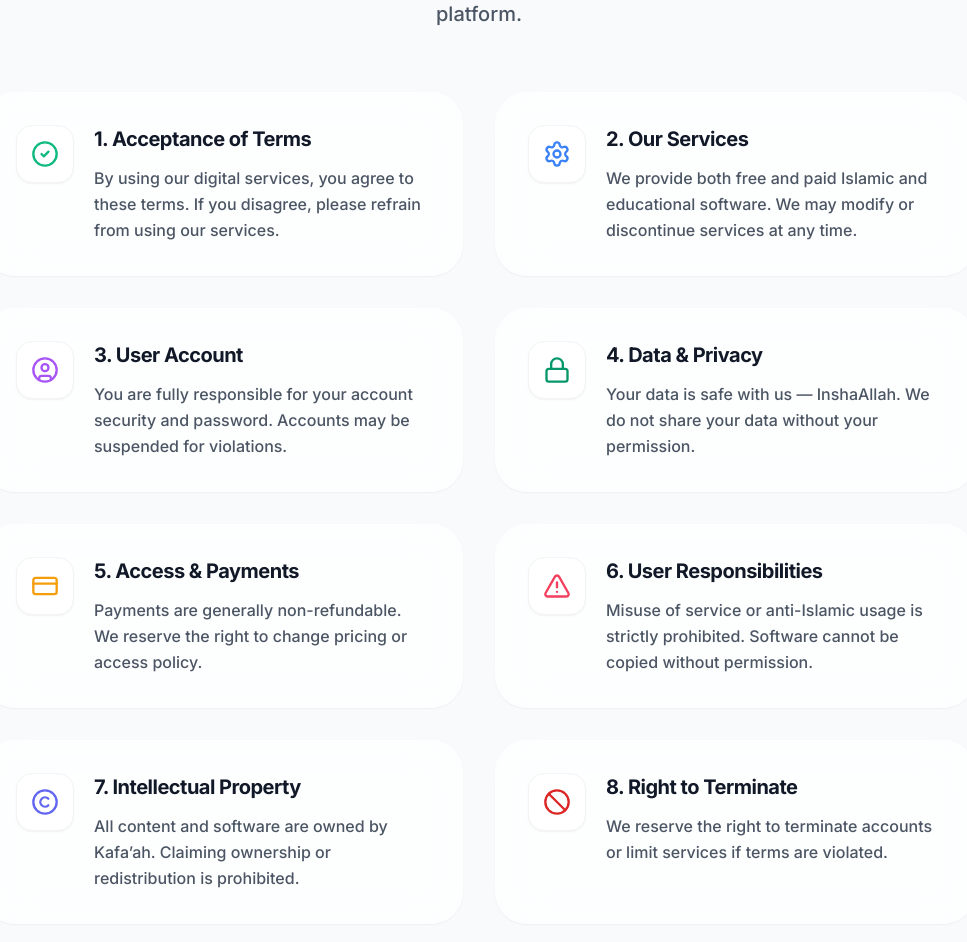
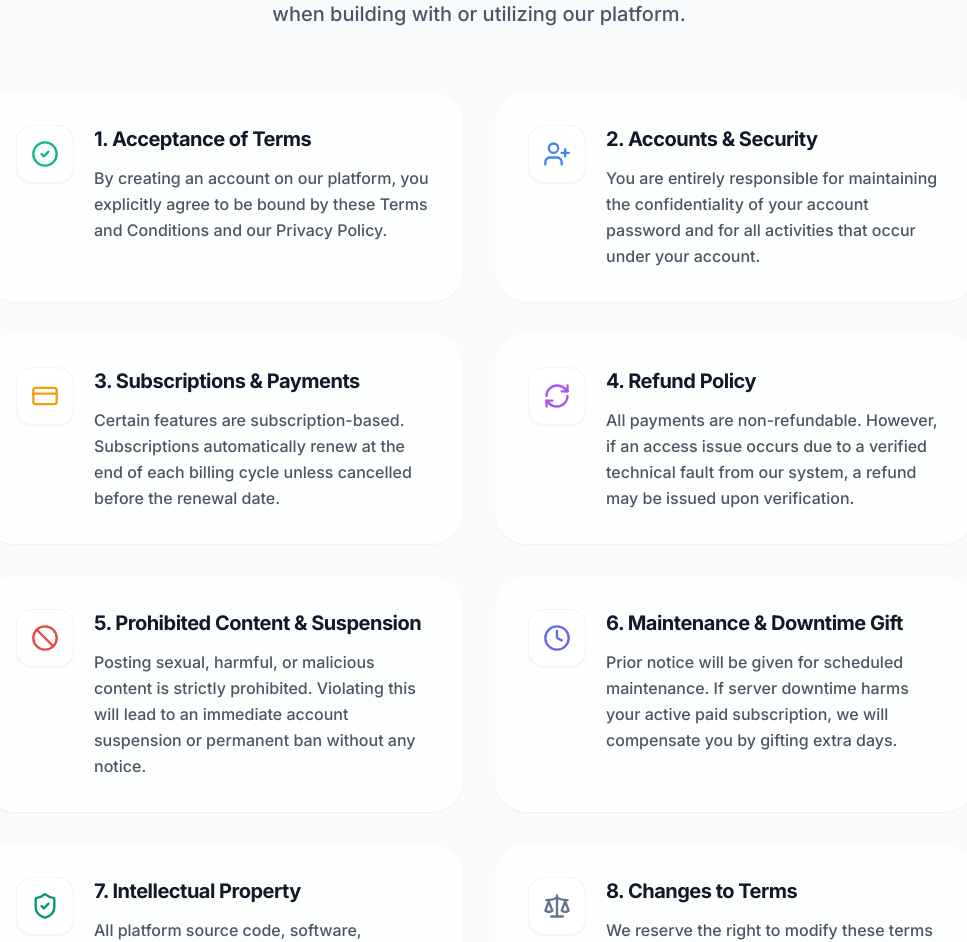
Before and after one commit to kafaahbd/kafaahbd, a React (Vite) app: page /terms-conditions in a window 1280 px wide. Shown: the part 392-1334 px from the top of the page, without its empty margins (161-1128 px from the left). Built offline with nearby package versions, Linux system fonts and the light colour scheme.

Commit message:
Update TermsConditions

```diff
--- a/src/pages/TermsConditions.tsx
+++ b/src/pages/TermsConditions.tsx
@@ -4,15 +4,13 @@ import ScrollAnimation from "../components/ScrollAnimation";
 import Breadcrumb from "../components/Breadcrumb";
 import { useLanguage } from "../contexts/LanguageContext";
 import {
-  Gavel,
   CheckCircle2,
-  Settings,
-  UserCircle,
-  Lock,
+  UserPlus,
   CreditCard,
-  AlertTriangle,
-  Copyright,
   Ban,
+  Clock,
+  ShieldCheck,
+  RefreshCw,
   Mail,
   Scale
 } from 'lucide-react';
@@ -26,65 +24,65 @@ const TermsConditions: React.FC = () => {
       icon: <CheckCircle2 className="text-emerald-500" size={28} />,
       title: isBn ? "১. শর্তাবলী গ্রহণ" : "1. Acceptance of Terms",
       content: isBn
-        ? "আমাদের যেকোনো ডিজিটাল সেবা ব্যবহার করলে আপনি এই শর্তাবলী মেনে নিচ্ছেন। দ্বিমত থাকলে দয়া করে সেবা ব্যবহার থেকে বিরত থাকুন।"
-        : "By using our digital services, you agree to these terms. If you disagree, please refrain from using our services.",
+        ? "আমাদের প্ল্যাটফর্মে একটি অ্যাকাউন্ট তৈরি করার মাধ্যমে আপনি আমাদের শর্তাবলী এবং গোপনীয়তা নীতি মেনে চলতে স্পষ্টভাবে সম্মত হচ্ছেন।"
+        : "By creating an account on our platform, you explicitly agree to be bound by these Terms and Conditions and our Privacy Policy.",
       gradient: "from-emerald-500/10 to-teal-500/5 dark:from-emerald-500/20 dark:to-teal-500/10"
     },
     {
-      icon: <Settings className="text-blue-500" size={28} />,
-      title: isBn ? "২. আমাদের সেবা" : "2. Our Services",
+      icon: <UserPlus className="text-blue-500" size={28} />,
+      title: isBn ? "২. অ্যাকাউন্ট ও নিরাপত্তা" : "2. Accounts & Security",
       content: isBn
-        ? "আমরা ফ্রি এবং পেইড উভয় প্রকার ইসলামিক ও এডুকেশনাল সফটওয়্যার প্রদান করি। আমরা যেকোনো সময় সেবা পরিবর্তন বা বন্ধ করতে পারি।"
-        : "We provide both free and paid Islamic and educational software. We may modify or discontinue services at any time.",
+        ? "অ্যাকাউন্টের পাসওয়ার্ড সুরক্ষিত রাখা এবং আপনার অ্যাকাউন্টের অধীনে সংঘটিত সমস্ত কার্যক্রমের জন্য আপনি সম্পূর্ণ দায়ী থাকবেন।"
+        : "You are entirely responsible for maintaining the confidentiality of your account password and for all activities that occur under your account.",
       gradient: "from-blue-500/10 to-cyan-500/5 dark:from-blue-500/20 dark:to-cyan-500/10"
     },
     {
-      icon: <UserCircle className="text-purple-500" size={28} />,
-      title: isBn ? "৩. ইউজার অ্যাকাউন্ট" : "3. User Account",
+      icon: <CreditCard className="text-amber-500" size={28} />,
+      title: isBn ? "৩. সাবস্ক্রিপশন ও পেমেন্ট" : "3. Subscriptions & Payments",
       content: isBn
-        ? "অ্যাকাউন্টের নিরাপত্তা এবং পাসওয়ার্ড ব্যবহারের জন্য আপনি সম্পূর্ণ দায়ী। শর্ত লঙ্ঘন করলে অ্যাকাউন্ট স্থগিত করা হতে পারে।"
-        : "You are fully responsible for your account security and password. Accounts may be suspended for violations.",
+        ? "কিছু প্রিমিয়াম সেবা সাবস্ক্রিপশন ভিত্তিক। সাবস্ক্রিপশন পিরিয়ড শেষ হওয়ার আগে বাতিল না করলে এটি স্বয়ংক্রিয়ভাবে নবায়ন (Renew) হবে।"
+        : "Certain features are subscription-based. Subscriptions automatically renew at the end of each billing cycle unless cancelled before the renewal date.",
+      gradient: "from-amber-500/10 to-orange-500/5 dark:from-amber-500/20 dark:to-orange-500/10"
+    },
+    {
+      icon: <RefreshCw className="text-purple-500" size={28} />,
+      title: isBn ? "৪. রিফান্ড পলিসি" : "4. Refund Policy",
+      content: isBn
+        ? "সাধারণত পেমেন্ট সম্পূর্ণ অফেরতযোগ্য। তবে, আমাদের পক্ষ থেকে কোনো টেকনিক্যাল ত্রুটির কারণে সমস্যা হলে তা যাচাই সাপেক্ষে রিফান্ড করা হবে।"
+        : "All payments are non-refundable. However, if an access issue occurs due to a verified technical fault from our system, a refund may be issued upon verification.",
       gradient: "from-purple-500/10 to-fuchsia-500/5 dark:from-purple-500/20 dark:to-fuchsia-500/10"
     },
     {
-      icon: <Lock className="text-emerald-600 dark:text-emerald-400" size={28} />,
-      title: isBn ? "৪. নিরাপত্তা ও গোপনীয়তা" : "4. Data & Privacy",
+      icon: <Ban className="text-red-500" size={28} />,
+      title: isBn ? "৫. নিষিদ্ধ কনটেন্ট ও সাসপেনশন" : "5. Prohibited Content & Suspension",
       content: isBn
-        ? "আপনার তথ্য আমাদের কাছে নিরাপদ — ইনশাআল্লাহ। আমরা অনুমতি ছাড়া আপনার ডাটা কারো কাছে শেয়ার করি না।"
-        : "Your data is safe with us — InshaAllah. We do not share your data without your permission.",
+        ? "যৌন, ক্ষতিকারক বা স্প্যাম কনটেন্ট তৈরি করা সম্পূর্ণ নিষিদ্ধ। এই নিয়ম লঙ্ঘন করলে কোনো পূর্ব নোটিশ ছাড়াই অ্যাকাউন্ট চিরতরে ব্যান বা স্থগিত করা হবে।"
+        : "Posting sexual, harmful, or malicious content is strictly prohibited. Violating this will lead to an immediate account suspension or permanent ban without any notice.",
+      gradient: "from-red-500/10 to-rose-500/5 dark:from-red-500/20 dark:to-rose-500/10"
+    },
+    {
+      icon: <Clock className="text-indigo-500" size={28} />,
+      title: isBn ? "৬. সার্ভার মেইনটেন্যান্স ও ক্ষতিপূরণ" : "6. Maintenance & Downtime Gift",
+      content: isBn
+        ? "সার্ভার মেইনটেন্যান্সের আগে নোটিশ দেওয়া হবে। মেইনটেন্যান্সের কারণে পেইড সাবস্ক্রিপশনের ক্ষতি হলে ব্যবহারকারীকে অতিরিক্ত দিন গিফট করা হবে।"
+        : "Prior notice will be given for scheduled maintenance. If server downtime harms your active paid subscription, we will compensate you by gifting extra days.",
+      gradient: "from-indigo-500/10 to-violet-500/5 dark:from-indigo-500/20 dark:to-violet-500/10"
+    },
+    {
+      icon: <ShieldCheck className="text-emerald-600 dark:text-emerald-400" size={28} />,
+      title: isBn ? "৭. মেধা সম্পদ ও লাইসেন্স" : "7. Intellectual Property",
+      content: isBn
+        ? "প্ল্যাটফর্মের সমস্ত কোড, ডিজাইন এবং কনটেন্ট Kafa'ah-এর নিজস্ব সম্পত্তি। অনুমতি ছাড়া তা কপি, বিতরণ বা রি-সেলার করা আইনত দণ্ডনীয়।"
+        : "All platform source code, software, designs, and materials are owned by Kafa'ah. Unauthorized replication or redistribution is strictly prohibited.",
       gradient: "from-green-500/10 to-emerald-500/5 dark:from-green-500/20 dark:to-emerald-500/10"
     },
     {
-      icon: <CreditCard className="text-amber-500" size={28} />,
-      title: isBn ? "৫. ফ্রি ও পেইড এক্সেস" : "5. Access & Payments",
+      icon: <Scale className="text-slate-500" size={28} />,
+      title: isBn ? "৮. নীতিমালার পরিবর্তন" : "8. Changes to Terms",
       content: isBn
-        ? "পেমেন্ট সাধারণত অফেরতযোগ্য। আমরা যেকোনো সময় মূল্য বা অ্যাক্সেস পলিসি পরিবর্তনের অধিকার রাখি।"
-        : "Payments are generally non-refundable. We reserve the right to change pricing or access policy.",
-      gradient: "from-amber-500/10 to-orange-500/5 dark:from-amber-500/20 dark:to-orange-500/10"
-    },
-    {
-      icon: <AlertTriangle className="text-rose-500" size={28} />,
-      title: isBn ? "৬. ব্যবহারকারীর দায়িত্ব" : "6. User Responsibilities",
-      content: isBn
-        ? "সেবা অপব্যবহার বা ইসলামবিরোধী কাজে ব্যবহার করা সম্পূর্ণ নিষেধ। অনুমতি ছাড়া সফটওয়্যার কপি করা যাবে না।"
-        : "Misuse of service or anti-Islamic usage is strictly prohibited. Software cannot be copied without permission.",
-      gradient: "from-rose-500/10 to-red-500/5 dark:from-rose-500/20 dark:to-red-500/10"
-    },
-    {
-      icon: <Copyright className="text-indigo-500" size={28} />,
-      title: isBn ? "৭. মেধাস্বত্ব" : "7. Intellectual Property",
-      content: isBn
-        ? "সকল কনটেন্ট ও সফটওয়্যার Kafa’ah-এর মালিকানা। মালিকানা দাবি বা পুনঃবিতরণ করা আইনত দণ্ডনীয়।"
-        : "All content and software are owned by Kafa’ah. Claiming ownership or redistribution is prohibited.",
-      gradient: "from-indigo-500/10 to-violet-500/5 dark:from-indigo-500/20 dark:to-violet-500/10"
-    },
-    {
-      icon: <Ban className="text-red-600 dark:text-red-500" size={28} />,
-      title: isBn ? "৮. সেবা বন্ধের অধিকার" : "8. Right to Terminate",
-      content: isBn
-        ? "শর্ত ভঙ্গ হলে আমরা যেকোনো সময় আপনার অ্যাকাউন্ট বন্ধ বা সেবা সীমাবদ্ধ করার অধিকার রাখি।"
-        : "We reserve the right to terminate accounts or limit services if terms are violated.",
-      gradient: "from-red-500/10 to-rose-500/5 dark:from-red-500/20 dark:to-rose-500/10"
+        ? "আমরা যেকোনো সময় এই আইনি শর্তাবলী পরিবর্তন করার অধিকার রাখি। যেকোনো বড় পরিবর্তনের ক্ষেত্রে ব্যবহারকারীদের আগে থেকে অবহিত করা হবে।"
+        : "We reserve the right to modify these terms at any time. In case of significant structural updates, users will be notified on the platform beforehand.",
+      gradient: "from-slate-500/10 to-gray-500/5 dark:from-slate-500/20 dark:to-gray-500/10"
     }
   ];
 
@@ -92,17 +90,17 @@ const TermsConditions: React.FC = () => {
     <div className="min-h-screen bg-[#f8fafc] dark:bg-[#05070a] font-sans pb-24 transition-colors duration-500 overflow-hidden relative">
       <SEO
         title={isBn ? "ব্যবহারের শর্তাবলী" : "Terms & Conditions"}
-        description="Terms and conditions for Kafa'ah Islamic & Multiproject Company"
+        description="Terms and conditions for Kafa'ah Digital Learning & Multiproject Platform"
         url="/terms-conditions"
         image="https://kafaahbd.com/terms-cover.jpg"
         breadcrumbs={[{ name: isBn ? "শর্তাবলী" : "Terms", url: "/terms-conditions" }]}
       />
 
-      {/* Ambient Backgrounds */}
+      {/* Ambient Background Blur Graphics */}
       <div className="absolute top-0 right-0 w-[50vw] h-[50vw] bg-blue-400/10 dark:bg-blue-900/20 blur-[150px] rounded-full pointer-events-none mix-blend-screen" />
       <div className="absolute bottom-0 left-0 w-[40vw] h-[40vw] bg-indigo-400/10 dark:bg-indigo-900/20 blur-[120px] rounded-full pointer-events-none mix-blend-screen" />
 
-      {/* Header */}
+      {/* Header Section */}
       <section className="relative pt-8 pb-12 md:pt-12 md:pb-16 px-4">
         <div className="max-w-5xl mx-auto flex flex-col items-center relative z-10">
           <div className="self-start w-full flex justify-center lg:justify-center mb-6 md:mb-10">
@@ -118,20 +116,20 @@ const TermsConditions: React.FC = () => {
             </h1>
             <p className="text-lg md:text-xl text-gray-600 dark:text-gray-400 max-w-2xl mx-auto font-medium leading-relaxed">
               {isBn
-                ? "আমাদের প্ল্যাটফর্ম ব্যবহারের মাধ্যমে আপনি যে নিয়মগুলো মেনে চলতে সম্মত হচ্ছেন তার বিস্তারিত বিবরণ নিচে দেওয়া হলো।"
-                : "A detailed description of the rules you agree to follow by using our platform."}
+                ? "আমাদের প্ল্যাটফর্ম ব্যবহারের মাধ্যমে আপনি যে নিয়ম ও আইনি বাধ্যবাধকতাগুলো মেনে চলছেন তার বিস্তারিত বিবরণ।"
+                : "A clear and direct summary of your legal rights and operational rules when building with or utilizing our platform."}
             </p>
           </ScrollAnimation>
         </div>
       </section>
 
       <div className="max-w-5xl mx-auto px-4 relative z-10">
-        {/* Content Grid */}
+        {/* Responsive Content Grid */}
         <div className="grid md:grid-cols-2 gap-6 md:gap-8">
           {sections.map((item, idx) => (
             <ScrollAnimation key={idx} delay={idx * 0.05} direction="up">
               <div className="group h-full p-6 md:p-8 bg-white/70 dark:bg-[#0a0d13]/70 backdrop-blur-xl border border-white/50 dark:border-white/5 rounded-[2rem] shadow-sm hover:shadow-xl transition-all duration-300 relative overflow-hidden">
-                {/* Subtle gradient hover effect */}
+                {/* Dynamic Hover Background Effect */}
                 <div className={`absolute inset-0 bg-gradient-to-br ${item.gradient} opacity-0 group-hover:opacity-100 transition-opacity duration-500`} />
 
                 <div className="flex items-start gap-5 relative z-10">
@@ -152,10 +150,9 @@ const TermsConditions: React.FC = () => {
           ))}
         </div>
 
-        {/* Contact Support Footer */}
+        {/* Support Call-to-Action Footer */}
         <ScrollAnimation className="mt-16 md:mt-24">
           <div className="bg-gradient-to-br from-slate-900 to-[#0a0d13] dark:from-slate-800/80 dark:to-slate-900/80 backdrop-blur-xl p-10 md:p-16 rounded-[3rem] text-center border border-slate-700/50 shadow-2xl relative overflow-hidden">
-             {/* Decorative element */}
              <div className="absolute top-0 right-0 w-64 h-64 bg-blue-500/10 rounded-full blur-3xl mix-blend-screen pointer-events-none" />
 
             <h2 className="text-3xl md:text-4xl font-black text-white mb-6 relative z-10 tracking-tight">
@@ -163,8 +160,8 @@ const TermsConditions: React.FC = () => {
             </h2>
             <p className="text-slate-300 mb-10 max-w-xl mx-auto leading-relaxed font-medium text-lg relative z-10">
               {isBn
-                ? "আমাদের শর্তাবলী সম্পর্কে আরও বিস্তারিত জানতে বা কোনো আইনি জিজ্ঞাসায় সরাসরি ইমেইল করুন।"
-                : "For more details about our terms or any legal inquiries, please email us directly."}
+                ? "আমাদের আইনি শর্তাবলী বা সাবস্ক্রিপশন রিফান্ড সমস্যা নিয়ে কোনো জিজ্ঞাসায় সরাসরি যোগাযোগ করুন।"
+                : "For any issues regarding server disruptions, refund claims, or legal terms compliance, feel free to contact us."}
             </p>
             <div className="flex flex-wrap justify-center gap-4 relative z-10">
               <a
```
